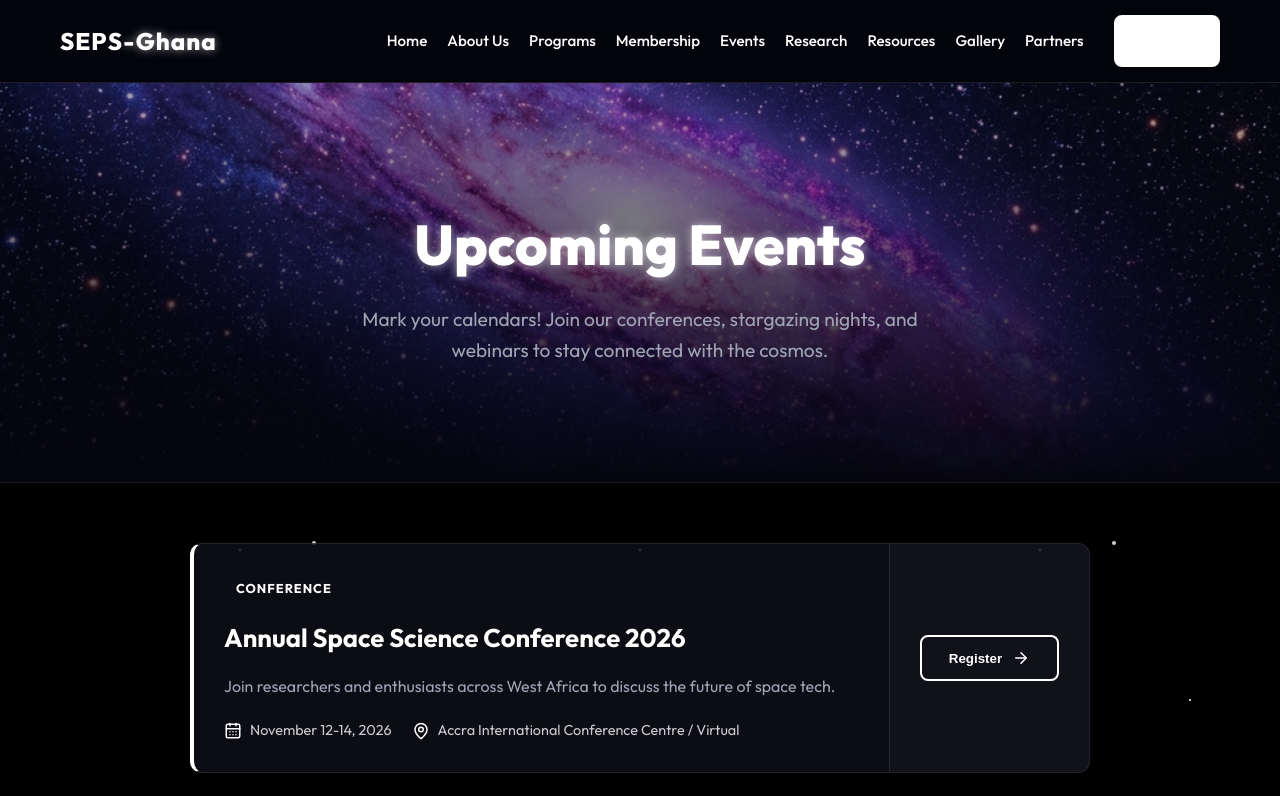
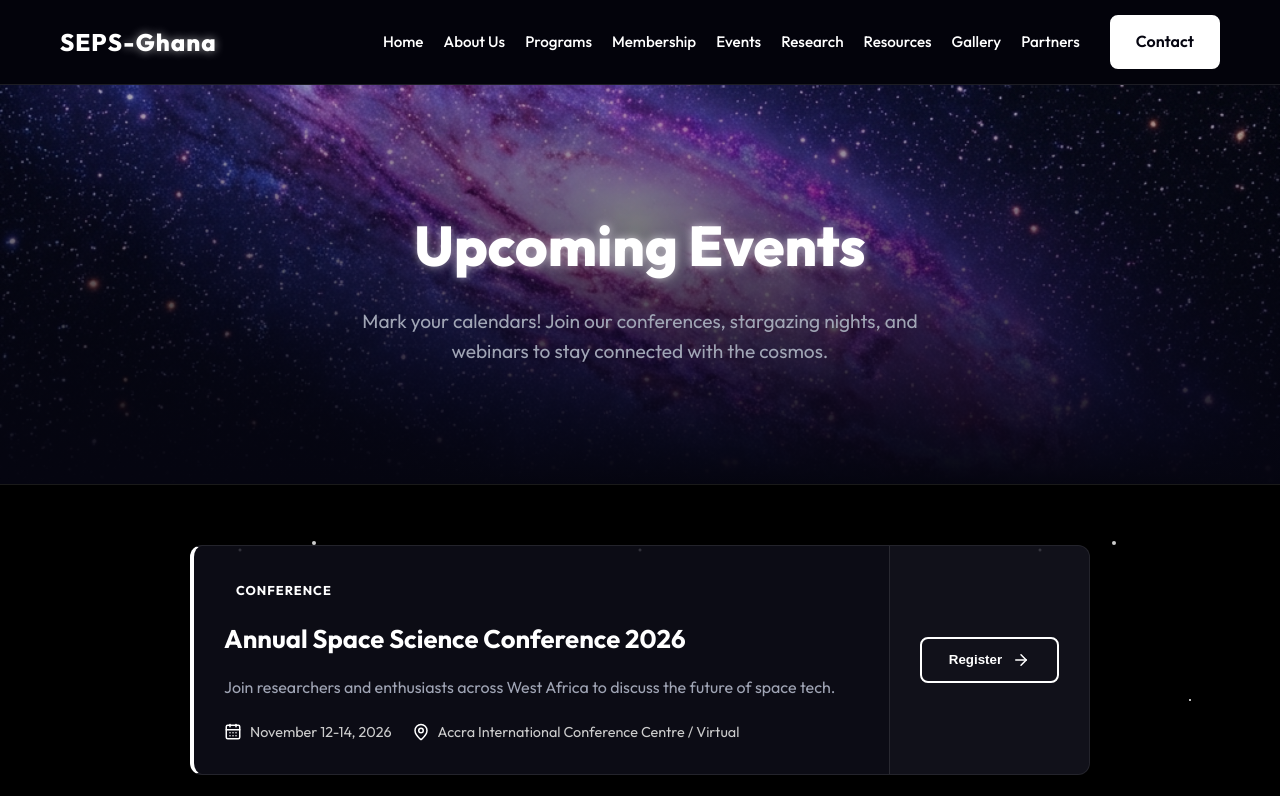
Before and after one commit to kaniobed28/SEPS-Ghana, a Next.js app: page /events in a window 1280 px wide. Shown: the top 796 px of the page. Built offline with nearby package versions, Linux system fonts and the light colour scheme.

Commit message:
Fix CSS module scoping for navbar button text color

```diff
--- a/src/components/Navbar.module.css
+++ b/src/components/Navbar.module.css
@@ -28,14 +28,14 @@
   gap: 20px;
 }
 
-.navLinks a:not(.btn) {
+.navLinks a:not(:global(.btn)) {
   font-size: 0.95rem;
   font-weight: 500;
   color: var(--color-text-primary);
   transition: color 0.3s ease;
 }
 
-.navLinks a:not(.btn):hover {
+.navLinks a:not(:global(.btn)):hover {
   color: var(--color-primary);
 }
 
```
